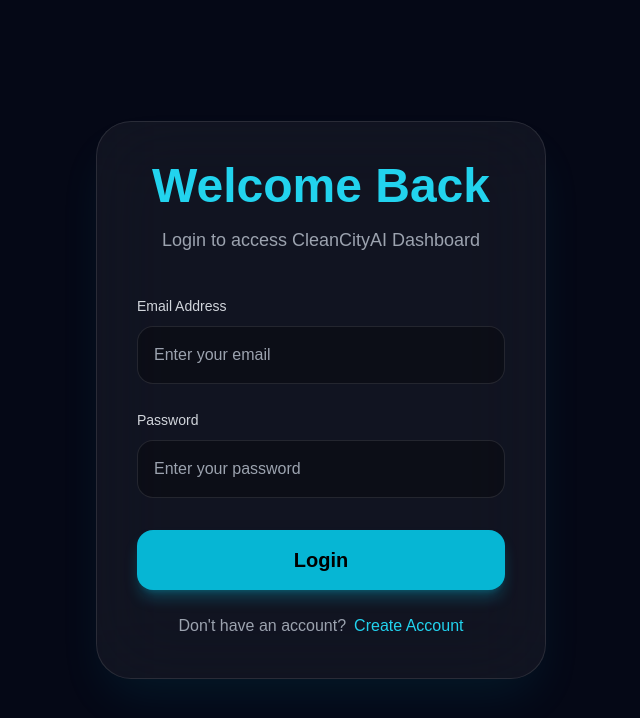
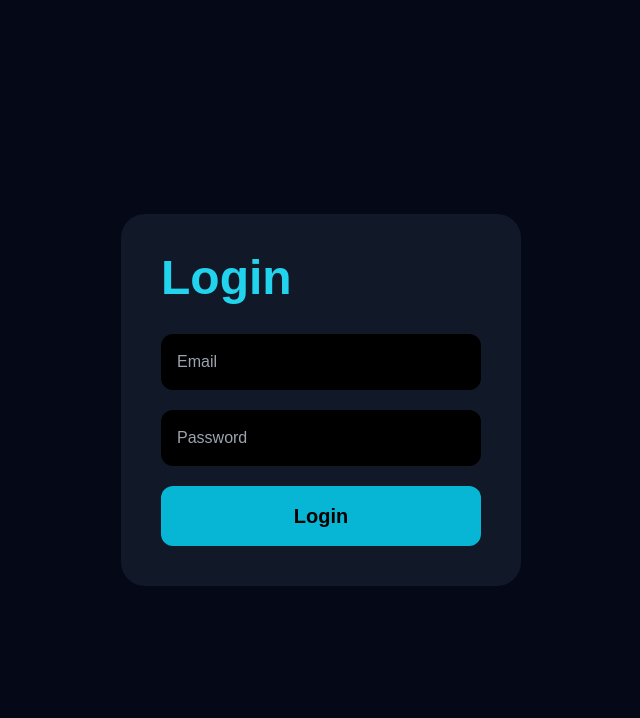
Before and after one commit to Bhavani-023/CleanCityAI, a React app in the folder frontend/: page /login in a window 1280 px wide. Shown: the top 718 px of the page, without its empty margins (319-959 px from the left). Built offline with nearby package versions, Linux system fonts and the light colour scheme; the HTML template or start-up script is replaced by a standard one.

Commit message:
full fix

```diff
--- a/frontend/src/api.js
+++ b/frontend/src/api.js
@@ -1,15 +1,7 @@
 import axios from "axios";
 
 const API = axios.create({
-
   baseURL: "https://cleancityai-1.onrender.com",
-
-  headers: {
-
-    "Content-Type": "application/json",
-
-  },
-
 });
 
 export default API;
--- a/frontend/src/pages/Login.jsx
+++ b/frontend/src/pages/Login.jsx
@@ -1,30 +1,14 @@
 import { useState } from "react";
 import toast from "react-hot-toast";
-import {
-  useNavigate,
-  Link,
-} from "react-router-dom";
-
+import { useNavigate } from "react-router-dom";
 import API from "../api";
 
 export default function Login() {
 
-  // =========================
-  // NAVIGATION
-  // =========================
-
   const navigate = useNavigate();
-
-  // =========================
-  // STATES
-  // =========================
 
   const [email, setEmail] = useState("");
   const [password, setPassword] = useState("");
-
-  // =========================
-  // LOGIN FUNCTION
-  // =========================
 
   const handleLogin = async (e) => {
 
@@ -32,167 +16,69 @@
 
     try {
 
-      console.log("LOGIN CLICKED");
+      const response = await API.post("/login", {
+        email,
+        password,
+      });
 
-      const formData = new URLSearchParams();
-
-      formData.append("username", email.trim());
-      formData.append("password", password.trim());
-
-      const response = await API.post(
-        "/login",
-        formData,
-        {
-          headers: {
-            "Content-Type":
-              "application/x-www-form-urlencoded",
-          },
-        }
-      );
-
-      console.log(response.data);
-
-      // SAVE TOKEN
       localStorage.setItem(
         "token",
         response.data.access_token
       );
 
-      // SAVE LOGIN STATUS
-      localStorage.setItem(
-        "isLoggedIn",
-        "true"
-      );
-
-      toast.success("Login Successful");
+      toast.success("Login Success");
 
       navigate("/dashboard");
 
     } catch (error) {
 
-      console.log(error.response?.data);
       console.log(error);
 
-      toast.error(
-        error.response?.data?.detail ||
-        "Invalid Credentials"
-      );
+      toast.error("Login Failed");
 
     }
-
   };
-
-  // =========================
-  // UI
-  // =========================
 
   return (
 
-    <div className="min-h-screen bg-[#050816] flex items-center justify-center px-6">
-
-      {/* LOGIN CARD */}
+    <div className="min-h-screen bg-[#050816] flex items-center justify-center">
 
       <form
         onSubmit={handleLogin}
-        className="w-full max-w-[450px] bg-white/5 border border-white/10 rounded-[35px] p-10 backdrop-blur-2xl shadow-2xl shadow-cyan-500/10"
+        className="bg-[#111827] p-10 rounded-3xl w-[400px]"
       >
 
-        {/* TITLE */}
-
-        <div className="text-center mb-10">
-
-          <h1 className="text-5xl font-extrabold text-cyan-400">
-
-            Welcome Back
-
+        <h1 className="text-5xl text-cyan-400 font-bold mb-8">
+          Login
         </h1>
-
-          <p className="text-gray-400 mt-4 text-lg">
-
-            Login to access CleanCityAI Dashboard
-
-          </p>
-
-        </div>
-
-        {/* EMAIL */}
-
-        <div className="mb-6">
-
-          <label className="text-gray-300 text-sm">
-
-            Email Address
-
-          </label>
 
         <input
           type="email"
-            placeholder="Enter your email"
+          placeholder="Email"
           value={email}
           onChange={(e) => setEmail(e.target.value)}
-            className="w-full mt-2 p-4 rounded-2xl bg-black/30 border border-white/10 text-white outline-none focus:border-cyan-400 transition"
+          className="w-full p-4 mb-5 rounded-xl bg-black text-white"
           required
         />
 
-        </div>
-
-        {/* PASSWORD */}
-
-        <div className="mb-8">
-
-          <label className="text-gray-300 text-sm">
-
-            Password
-
-          </label>
-
         <input
           type="password"
-            placeholder="Enter your password"
+          placeholder="Password"
           value={password}
           onChange={(e) => setPassword(e.target.value)}
-            className="w-full mt-2 p-4 rounded-2xl bg-black/30 border border-white/10 text-white outline-none focus:border-cyan-400 transition"
+          className="w-full p-4 mb-5 rounded-xl bg-black text-white"
           required
         />
 
-        </div>
-
-        {/* LOGIN BUTTON */}
-
         <button
           type="submit"
-          className="w-full bg-cyan-500 hover:bg-cyan-600 transition duration-300 p-4 rounded-2xl text-xl font-bold shadow-lg shadow-cyan-500/30"
+          className="w-full bg-cyan-500 p-4 rounded-xl text-xl font-bold"
         >
-
           Login
-
         </button>
-
-        {/* REGISTER LINK */}
-
-        <div className="text-center mt-6">
-
-          <p className="text-gray-400">
-
-            Don't have an account?
-
-            <Link
-              to="/register"
-              className="text-cyan-400 ml-2 hover:underline"
-            >
-
-              Create Account
-
-            </Link>
-
-          </p>
-
-        </div>
 
       </form>
 
     </div>
-
   );
-
 }
--- a/frontend/src/pages/Register.jsx
+++ b/frontend/src/pages/Register.jsx
@@ -16,16 +16,14 @@
 
     try {
 
-      console.log("Button Clicked");
-
       const response = await API.post("/register", {
-        email: email.trim(),
-        password: password.trim(),
+        email,
+        password,
       });
 
       console.log(response.data);
 
-      toast.success("Account Created Successfully");
+      toast.success("Account Created");
 
       navigate("/login");
 
@@ -38,92 +36,55 @@
       );
 
     }
-
   };
 
   return (
 
-    <div className="min-h-screen bg-[#050816] flex items-center justify-center px-6">
+    <div className="min-h-screen bg-[#050816] flex items-center justify-center">
 
       <form
         onSubmit={handleRegister}
-        className="w-full max-w-[450px] bg-white/5 border border-white/10 rounded-[35px] p-10 backdrop-blur-2xl shadow-2xl shadow-cyan-500/10"
+        className="bg-[#111827] p-10 rounded-3xl w-[400px]"
       >
 
-        <div className="text-center mb-10">
-
-          <h1 className="text-5xl font-extrabold text-cyan-400">
+        <h1 className="text-5xl text-cyan-400 font-bold mb-8">
           Create Account
         </h1>
 
-          <p className="text-gray-400 mt-4 text-lg">
-            Join CleanCityAI Platform
-          </p>
-
-        </div>
-
-        <div className="mb-6">
-
-          <label className="text-gray-300 text-sm">
-            Email Address
-          </label>
-
         <input
           type="email"
-            placeholder="Enter your email"
+          placeholder="Email"
           value={email}
           onChange={(e) => setEmail(e.target.value)}
-            className="w-full mt-2 p-4 rounded-2xl bg-black/30 border border-white/10 text-white outline-none"
+          className="w-full p-4 mb-5 rounded-xl bg-black text-white"
           required
         />
 
-        </div>
-
-        <div className="mb-8">
-
-          <label className="text-gray-300 text-sm">
-            Password
-          </label>
-
         <input
           type="password"
-            placeholder="Enter your password"
+          placeholder="Password"
           value={password}
           onChange={(e) => setPassword(e.target.value)}
-            className="w-full mt-2 p-4 rounded-2xl bg-black/30 border border-white/10 text-white outline-none"
+          className="w-full p-4 mb-5 rounded-xl bg-black text-white"
           required
         />
 
-        </div>
-
         <button
           type="submit"
-          className="w-full bg-cyan-500 hover:bg-cyan-600 transition duration-300 p-4 rounded-2xl text-xl font-bold"
+          className="w-full bg-cyan-500 p-4 rounded-xl text-xl font-bold"
         >
           Create Account
         </button>
 
-        <div className="text-center mt-6">
-
-          <p className="text-gray-400">
-
-            Already have an account?
-
-            <Link
-              to="/login"
-              className="text-cyan-400 ml-2 hover:underline"
-            >
+        <div className="mt-5 text-white">
+          Already have account?
+          <Link to="/login" className="text-cyan-400 ml-2">
             Login
           </Link>
-
-          </p>
-
         </div>
 
       </form>
 
     </div>
-
   );
-
 }
```
Also changed, not shown: 1 other file (tests, documents, lock files or other folders). Lines whose indentation alone changed are shown as unchanged.
